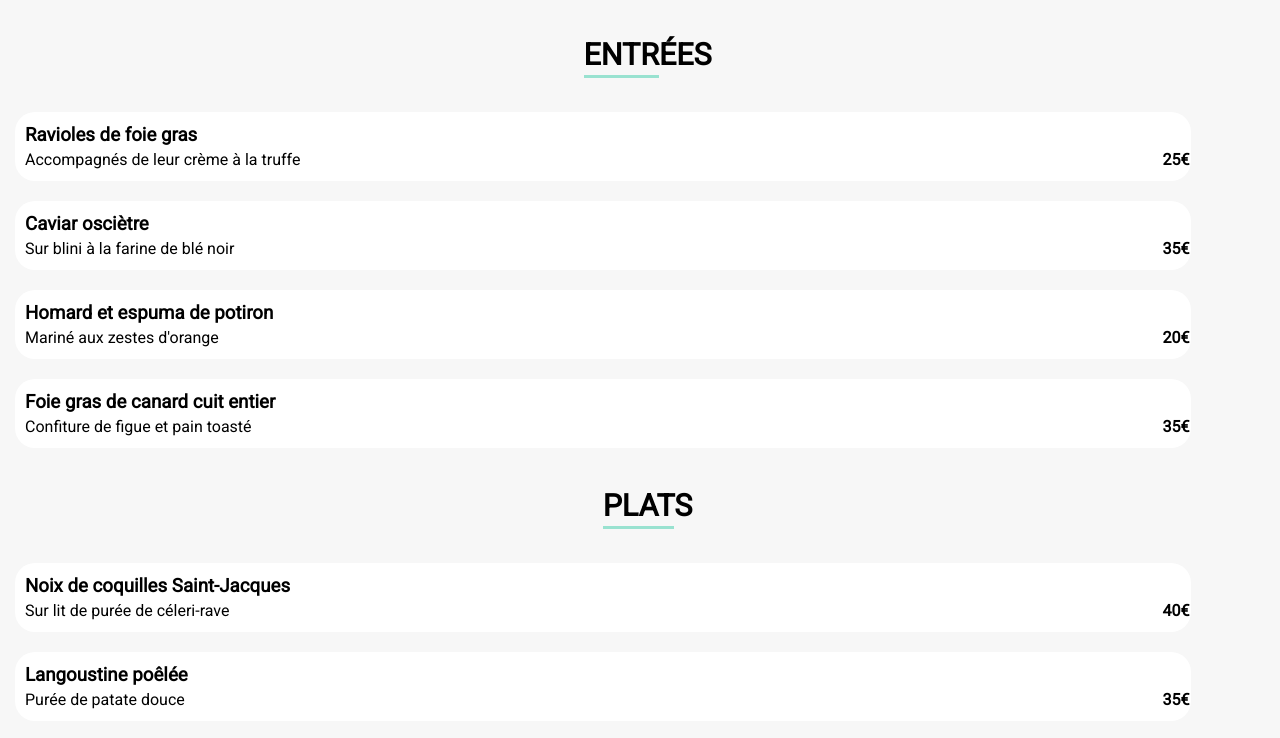
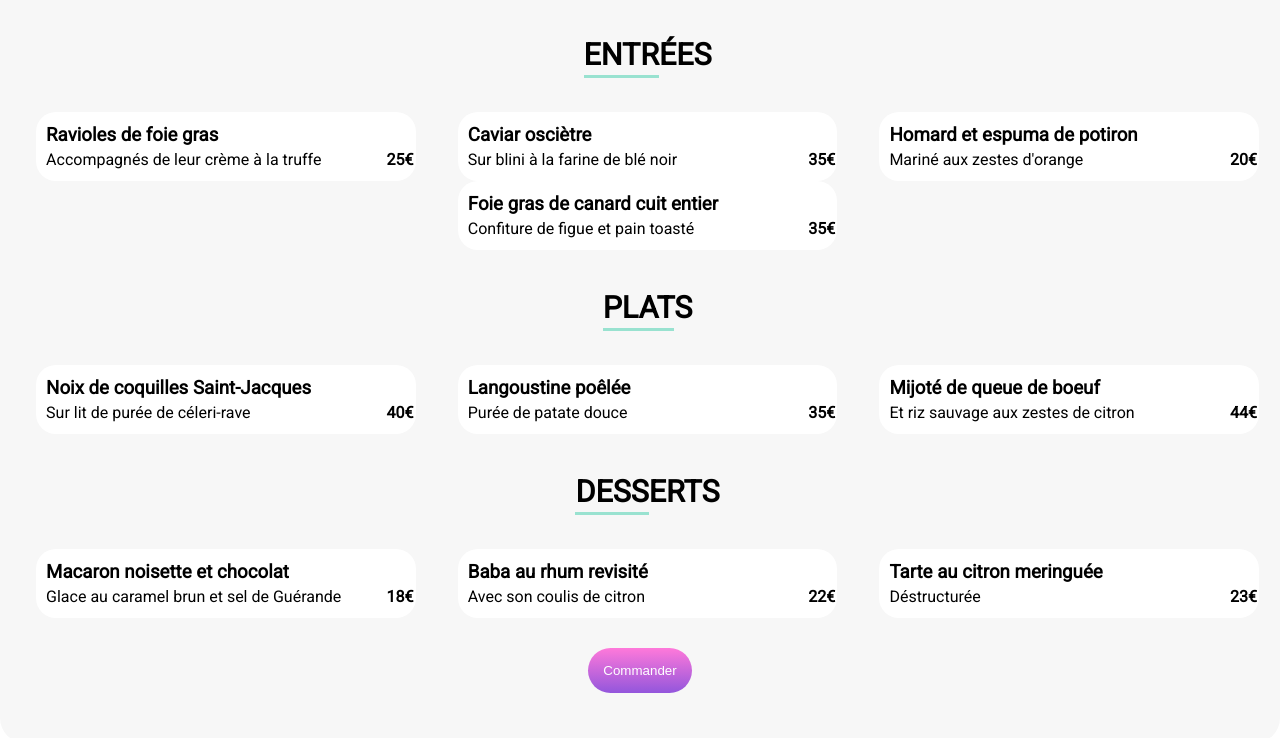
Before and after one commit to germain80420/OC-formation-javascript-react-project-3, a website: page la-note-enchantee.html in a window 1280 px wide. Shown: the part 1004-1742 px from the top of the page. Drawn offline with nearby package versions, Linux system fonts and the light colour scheme; files that its build step writes are made by us from their sources; a web font is replaced by a local one.

Commit message:
corrections ajout div et class pour la partie responsive

```diff
--- a/la-note-enchantee.html
+++ b/la-note-enchantee.html
@@ -25,7 +25,8 @@
             <h1>La note enchantée</h1><span class="favorite-menu"><i class="fa-regular fa-heart"></i><i class="fa-solid fa-heart"></i></span>
             <section>
                 <h2><span class="underline">ENTR</span>ÉES</h2>
-                <article id="entree1">
+                <div class="cards-container-menu">
+                <article class="element-menu" id="entree1">
                     <div class="plat-infos">
 
                         <h3>Ravioles de foie gras</h3>
@@ -36,7 +37,7 @@
                     <div class="plat-selected"><i class="fa-solid fa-check"></i></div>
 
                 </article>
-                <article id="entree2">
+                <article class="element-menu" id="entree2">
                     <div class="plat-infos">
 
                         <h3>Caviar osciètre </h3>
@@ -46,7 +47,7 @@
                     <div class="plat-selected"><i class="fa-solid fa-check"></i></div>
 
                 </article>
-                <article id="entree3">
+                <article class="element-menu" id="entree3">
                     <div class="plat-infos">
 
                         <h3>Homard et espuma de potiron</h3>
@@ -57,7 +58,7 @@
                     <div class="plat-selected"><i class="fa-solid fa-check"></i></div>
 
                 </article>
-                <article id="entree4">
+                <article class="element-menu" id="entree4">
                     <div class="plat-infos">
 
                         <h3>Foie gras de canard cuit entier</h3>
@@ -67,10 +68,12 @@
                     <div class="plat-selected"><i class="fa-solid fa-check"></i></div>
 
                 </article>
+                </div>
             </section>
             <section>
                 <h2><span class="underline">PLAT</span>S</h2>
-                <article id="plat1">
+                <div class="cards-container-menu">
+                <article class="element-menu" id="plat1">
                     <div class="plat-infos">
 
                         <h3>Noix de coquilles Saint-Jacques</h3>
@@ -81,7 +84,7 @@
                     <div class="plat-selected"><i class="fa-solid fa-check"></i></div>
 
                 </article>
-                <article  id="plat2">
+                <article class="element-menu" id="plat2">
                     <div class="plat-infos">
 
                         <h3>Langoustine poêlée</h3>
@@ -92,7 +95,7 @@
                     <div class="plat-selected"><i class="fa-solid fa-check"></i></div>
 
                 </article>
-                <article  id="plat3">
+                <article class="element-menu" id="plat3">
                     <div class="plat-infos">
 
                         <h3>Mijoté de queue de boeuf</h3>
@@ -104,10 +107,12 @@
                     <div class="plat-selected"><i class="fa-solid fa-check"></i></div>
 
                 </article>
+                </div>
             </section>
             <section>
                 <h2><span class="underline">DESS</span>ERTS</h2>
-                <article  id="dessert1">
+                <div class="cards-container-menu">
+                <article class="element-menu" id="dessert1">
                     <div class="plat-infos">
 
                         <h3>Macaron noisette et chocolat</h3>
@@ -118,7 +123,7 @@
                     <div class="plat-selected"><i class="fa-solid fa-check"></i></div>
 
                 </article>
-                <article id="dessert2">
+                <article class="element-menu" id="dessert2">
                     <div class="plat-infos">
 
                         <h3>Baba au rhum revisité</h3>
@@ -129,7 +134,7 @@
                     <div class="plat-selected"><i class="fa-solid fa-check"></i></div>
 
                 </article>
-                <article id="dessert3">
+                <article class="element-menu" id="dessert3">
                     <div class="plat-infos">
                         <h3>Tarte au citron meringuée</h3>
                         <p>Déstructurée</p>
@@ -139,6 +144,7 @@
                     <div class="plat-selected"><i class="fa-solid fa-check"></i></div>
 
                 </article>
+                </div>
             </section>
             <button class="btn-primary">Commander</button>
         </div>
```
Also changed, not shown: le-delice-des-sens.html (+42 -19 lines).
